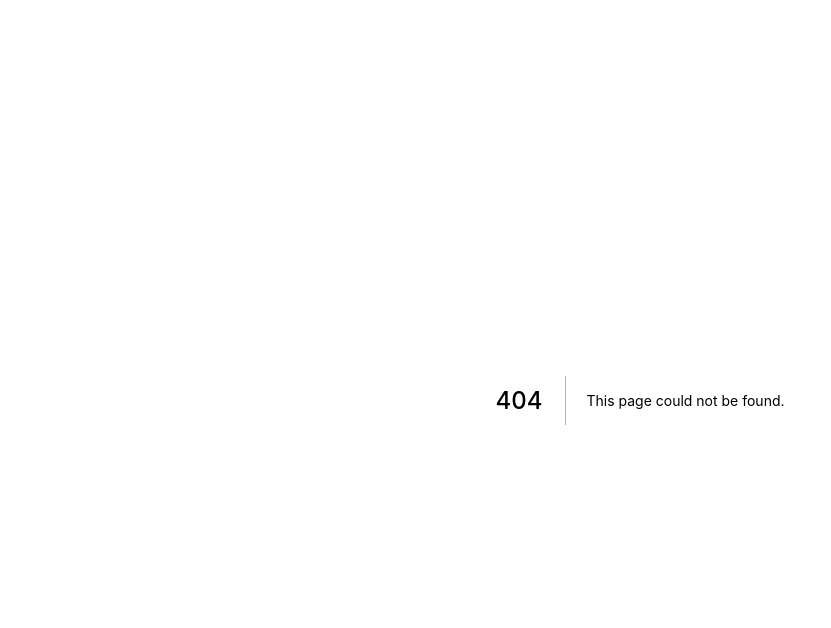
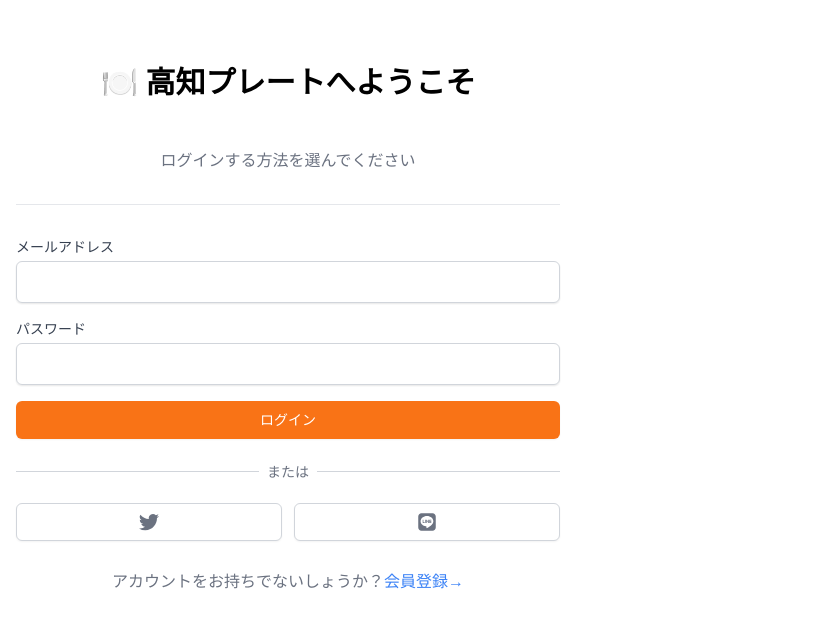
Before and after one commit to RspSang/kochi-flavor, a Next.js app: page /login in a window 1280 px wide. Before the commit this address had no page. Shown: the top 628 px of the page, without its empty margins (0-831 px from the left). Built offline with nearby package versions, Linux system fonts and the light colour scheme.

Commit message:
Create join page UI

```diff
--- /dev/null
+++ b/components/button.tsx
@@ -0,0 +1,26 @@
+import { cls } from "@libs/client/utils";
+
+interface ButtonProps {
+  large?: boolean;
+  text: string;
+  [key: string]: any;
+}
+
+export default function Button({
+  large = false,
+  onClick,
+  text,
+  ...rest
+}: ButtonProps) {
+  return (
+    <button
+      {...rest}
+      className={cls(
+        "w-full rounded-md border border-transparent  bg-orange-500 px-4 font-medium text-white shadow-sm hover:bg-orange-600 focus:outline-none focus:ring-2 focus:ring-orange-500 focus:ring-offset-2",
+        large ? "py-3 text-base" : "py-2 text-sm "
+      )}
+    >
+      {text}
+    </button>
+  );
+}
--- /dev/null
+++ b/components/input.tsx
@@ -0,0 +1,44 @@
+import type { UseFormRegisterReturn } from "react-hook-form";
+
+interface InputProps {
+  label: string;
+  name: string;
+  kind?: "text";
+  type: string;
+  register: UseFormRegisterReturn;
+  placeholder?: string;
+  required: boolean;
+}
+
+export default function Input({
+  label,
+  name,
+  kind = "text",
+  register,
+  placeholder,
+  type,
+  required,
+}: InputProps) {
+  return (
+    <div>
+      <label
+        className="mb-1 block text-sm font-medium text-gray-700"
+        htmlFor={name}
+      >
+        {label}
+      </label>
+      {kind === "text" ? (
+        <div className="relative flex items-center  rounded-md shadow-sm">
+          <input
+            id={name}
+            required={required}
+            placeholder={placeholder}
+            {...register}
+            type={type}
+            className="w-full appearance-none rounded-md border border-gray-300 px-3 py-2 placeholder-gray-400 shadow-sm focus:border-orange-500 focus:outline-none focus:ring-orange-500"
+          />
+        </div>
+      ) : null}
+    </div>
+  );
+}
--- a/package.json
+++ b/package.json
@@ -12,7 +12,8 @@
     "@tailwindcss/forms": "^0.5.2",
     "next": "12.1.6",
     "react": "18.1.0",
-    "react-dom": "18.1.0"
+    "react-dom": "18.1.0",
+    "react-hook-form": "^7.31.2"
   },
   "devDependencies": {
     "@types/node": "17.0.34",
--- a/pages/join.tsx
+++ b/pages/join.tsx
@@ -1,3 +1,5 @@
+import Button from "@components/button";
+import Input from "@components/input";
 import Link from "next/link";
 
 function cls(...classnames: string[]) {
@@ -18,55 +20,10 @@ export default function Join() {
           </h5>
         </div>
         <form className="mt-8 flex flex-col space-y-3">
-          <div>
-            <label className="text-sm font-medium text-gray-700">
-              ニックネーム
-            </label>
-            <div className="mt-1">
-              <input
-                className="w-full appearance-none rounded-md border border-gray-300 px-3 py-2 placeholder-gray-400 shadow-sm focus:border-orange-500 focus:outline-none focus:ring-orange-500"
-                type="text"
-                required
-              />
-            </div>
-          </div>
-          <div>
-            <label className="text-sm font-medium text-gray-700">メール</label>
-            <div className="mt-1">
-              <input
-                className="w-full appearance-none rounded-md border border-gray-300 px-3 py-2 placeholder-gray-400 shadow-sm focus:border-orange-500 focus:outline-none focus:ring-orange-500"
-                type="email"
-                required
-              />
-            </div>
-          </div>
-          <div>
-            <label className="text-sm font-medium text-gray-700">
-              パスワード
-            </label>
-            <div className="mt-1">
-              <input
-                className="w-full appearance-none rounded-md border border-gray-300 px-3 py-2 placeholder-gray-400 shadow-sm focus:border-orange-500 focus:outline-none focus:ring-orange-500"
-                type="password"
-                required
-              />
-            </div>
-          </div>
-          <div>
-            <label className="text-sm font-medium text-gray-700">
-              パスワード再確認
-            </label>
-            <div className="mt-1">
-              <input
-                className="w-full appearance-none rounded-md border border-gray-300 px-3 py-2 placeholder-gray-400 shadow-sm focus:border-orange-500 focus:outline-none focus:ring-orange-500"
-                type="password"
-                required
-              />
-            </div>
-          </div>
-          <button className="rounded-md border border-transparent bg-orange-500 py-2 px-4 text-sm font-medium text-white shadow-sm hover:bg-orange-600 focus:outline-none focus:ring-2 focus:ring-orange-500 focus:ring-offset-2">
-            会員登録
-          </button>
+          <Input name="name" label="ニックネーム" type="text" required />
+          <Input name="name" label="メールアドレス" type="text" required />
+          <Input name="name" label="パスワード" type="text" required />
+          <Button text="会員登録" />
         </form>
       </div>
     </div>
--- /dev/null
+++ b/pages/login.tsx
@@ -0,0 +1,67 @@
+import Button from "@components/button";
+import Input from "@components/input";
+import { cls } from "@libs/client/utils";
+import Link from "next/link";
+
+export default function Enter() {
+  return (
+    <div className="mt-16 px-4 max-w-xl">
+      <h3 className="text-center text-3xl font-bold">
+        🍽️ 高知プレートへようこそ
+      </h3>
+      <div className="mt-12">
+        <div>
+          <h5 className="text-center font-medium text-gray-500">
+            ログインする方法を選んでください
+          </h5>
+          <div className="mt-8 grid w-full grid-cols-2 border-b"></div>
+        </div>
+        <form className="mt-8 flex flex-col space-y-4">
+          <Input name="email" label="メールアドレス" type="email" required />
+          <Input name="password" label="パスワード" type="password" required />
+          <Button text="ログイン" />
+        </form>
+
+        <div className="mt-8">
+          <div className="relative">
+            <div className="absolute w-full border-t border-gray-300" />
+            <div className="relative -top-3 text-center">
+              <span className="bg-white px-2 text-sm text-gray-500">
+                または
+              </span>
+            </div>
+          </div>
+          <div className="mt-2 grid grid-cols-2 gap-3">
+            <button className="flex items-center justify-center rounded-md border border-gray-300 bg-white py-2 px-4 text-sm font-medium text-gray-500 shadow-sm hover:bg-gray-100">
+              <svg
+                className="h-5 w-5"
+                aria-hidden="true"
+                fill="currentColor"
+                viewBox="0 0 20 20"
+              >
+                <path d="M6.29 18.251c7.547 0 11.675-6.253 11.675-11.675 0-.178 0-.355-.012-.53A8.348 8.348 0 0020 3.92a8.19 8.19 0 01-2.357.646 4.118 4.118 0 001.804-2.27 8.224 8.224 0 01-2.605.996 4.107 4.107 0 00-6.993 3.743 11.65 11.65 0 01-8.457-4.287 4.106 4.106 0 001.27 5.477A4.073 4.073 0 01.8 7.713v.052a4.105 4.105 0 003.292 4.022 4.095 4.095 0 01-1.853.07 4.108 4.108 0 003.834 2.85A8.233 8.233 0 010 16.407a11.616 11.616 0 006.29 1.84" />
+              </svg>
+            </button>
+            <button className="flex items-center justify-center rounded-md border border-gray-300 bg-white py-2 px-4 text-sm font-medium text-gray-500 shadow-sm hover:bg-gray-100">
+              <svg
+                xmlns="http://www.w3.org/2000/svg"
+                viewBox="0 0 448 512"
+                className="h-5 w-5"
+                aria-hidden="true"
+                fill="currentColor"
+              >
+                <path d="M272.1 204.2v71.1c0 1.8-1.4 3.2-3.2 3.2h-11.4c-1.1 0-2.1-.6-2.6-1.3l-32.6-44v42.2c0 1.8-1.4 3.2-3.2 3.2h-11.4c-1.8 0-3.2-1.4-3.2-3.2v-71.1c0-1.8 1.4-3.2 3.2-3.2H219c1 0 2.1.5 2.6 1.4l32.6 44v-42.2c0-1.8 1.4-3.2 3.2-3.2h11.4c1.8-.1 3.3 1.4 3.3 3.1zm-82-3.2h-11.4c-1.8 0-3.2 1.4-3.2 3.2v71.1c0 1.8 1.4 3.2 3.2 3.2h11.4c1.8 0 3.2-1.4 3.2-3.2v-71.1c0-1.7-1.4-3.2-3.2-3.2zm-27.5 59.6h-31.1v-56.4c0-1.8-1.4-3.2-3.2-3.2h-11.4c-1.8 0-3.2 1.4-3.2 3.2v71.1c0 .9.3 1.6.9 2.2.6.5 1.3.9 2.2.9h45.7c1.8 0 3.2-1.4 3.2-3.2v-11.4c0-1.7-1.4-3.2-3.1-3.2zM332.1 201h-45.7c-1.7 0-3.2 1.4-3.2 3.2v71.1c0 1.7 1.4 3.2 3.2 3.2h45.7c1.8 0 3.2-1.4 3.2-3.2v-11.4c0-1.8-1.4-3.2-3.2-3.2H301v-12h31.1c1.8 0 3.2-1.4 3.2-3.2V234c0-1.8-1.4-3.2-3.2-3.2H301v-12h31.1c1.8 0 3.2-1.4 3.2-3.2v-11.4c-.1-1.7-1.5-3.2-3.2-3.2zM448 113.7V399c-.1 44.8-36.8 81.1-81.7 81H81c-44.8-.1-81.1-36.9-81-81.7V113c.1-44.8 36.9-81.1 81.7-81H367c44.8.1 81.1 36.8 81 81.7zm-61.6 122.6c0-73-73.2-132.4-163.1-132.4-89.9 0-163.1 59.4-163.1 132.4 0 65.4 58 120.2 136.4 130.6 19.1 4.1 16.9 11.1 12.6 36.8-.7 4.1-3.3 16.1 14.1 8.8 17.4-7.3 93.9-55.3 128.2-94.7 23.6-26 34.9-52.3 34.9-81.5z" />
+              </svg>
+            </button>
+          </div>
+          <h5 className="text-center mt-7 font-medium text-gray-500">
+            <span>アカウントをお持ちでないしょうか？</span>
+            <Link href="/join">
+              <a className="text-blue-500">会員登録&rarr;</a>
+            </Link>
+          </h5>
+        </div>
+      </div>
+    </div>
+  );
+}
```
Also changed, not shown: 1 other file (tests, documents, lock files or other folders).
